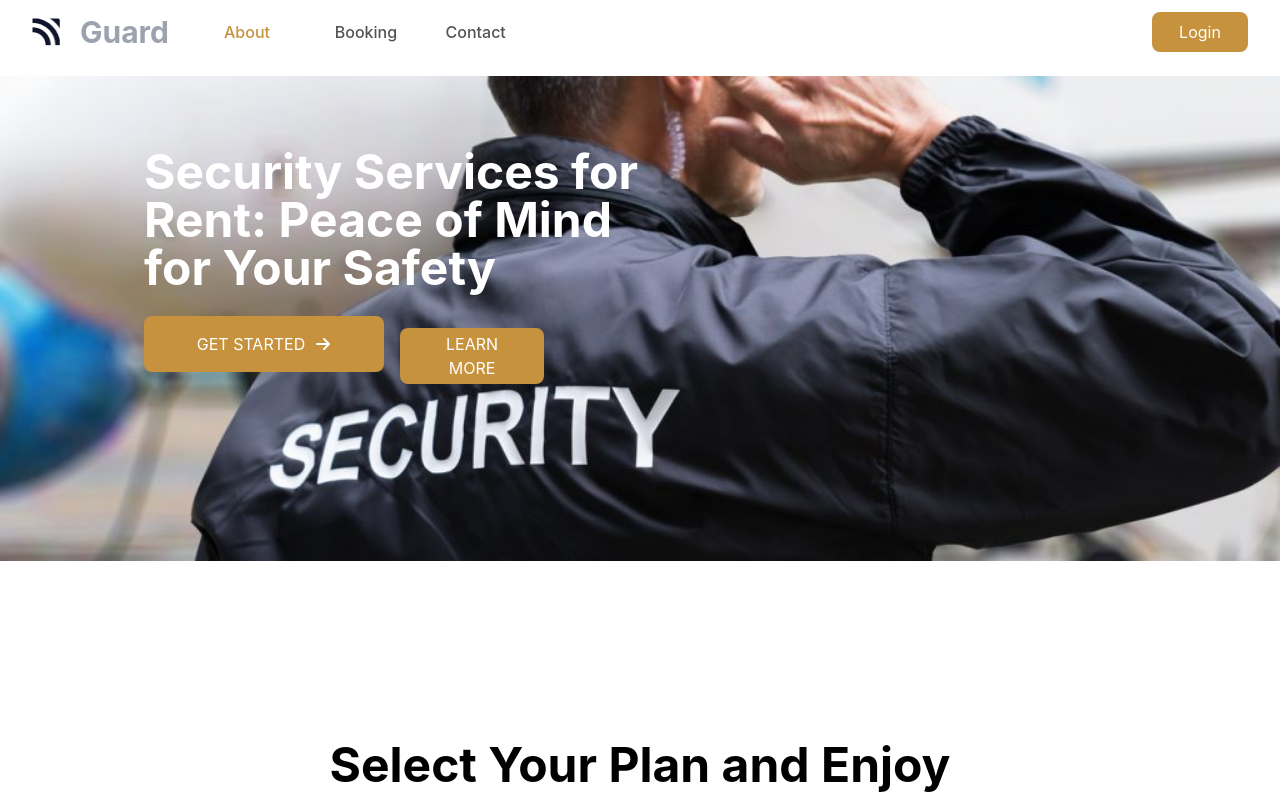
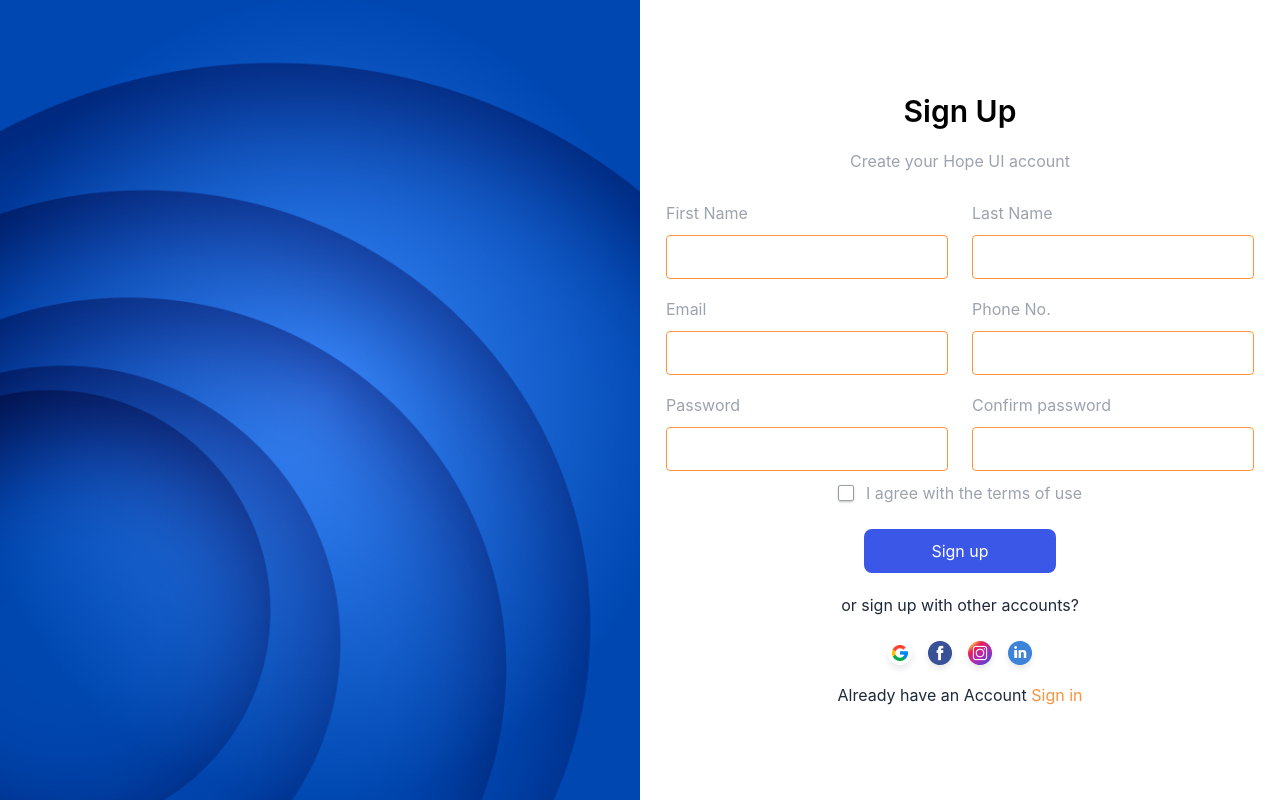
Before and after one commit to GuardSecurity/Frontend, a React (Create React App) app: page /signup in a window 1280 px wide. Shown: the top 802 px of the page. Built offline with nearby package versions, Linux system fonts and the light colour scheme.

Commit message:
Adding the signin- signup

```diff
--- a/src/App.js
+++ b/src/App.js
@@ -1,8 +1,28 @@
 import "./App.css";
-import Home from "./containers/Home";
+import { BrowserRouter, Routes, Route } from "react-router-dom";
+// import Layout from "./pages/Layout";
+
+import Home from "../Home";
+import Login from "./containers/Login";
+import SignUp from "./containers/SignUp/SignUp";
+import ResetPassword from "./containers/ResetPassword";
 
 function App() {
-  return <Home />;
+  return (
+    <BrowserRouter>
+      <Routes>
+        <Route
+          path="/"
+          //  element={<Layout />}
+        >
+          <Route index element={<Home />} />
+          <Route path="login" element={<Login />} />
+          <Route path="signup" element={<SignUp />} />
+          <Route path="reset-password" element={<ResetPassword />} />
+        </Route>
+      </Routes>
+    </BrowserRouter>
+  );
 }
 
 export default App;
--- a/src/components/Button/Button.js
+++ /dev/null
@@ -1,12 +0,0 @@
-function BaseButton({ content, className, bg = "#C7923E" }) {
-  return (
-    <button
-      type="button"
-      className={`relative flex-shrink-0 rounded-full text-white bg-[${bg}] w-24 h-10 px-6 py-2.5 rounded-lg justify-center items-center gap-2.5 inline-flex ${className}`}
-    >
-      {content}
-    </button>
-  );
-}
-
-export default BaseButton;
--- /dev/null
+++ b/src/components/Button/index.js
@@ -0,0 +1,13 @@
+function BaseButton({ content, className, onClick }) {
+  return (
+    <button
+      type="button"
+      className={`relative flex-shrink-0 text-white w-24 h-10 px-6 py-2.5 rounded-lg justify-center items-center gap-2.5 inline-flex ${className}`}
+      onClick={onClick && onClick}
+    >
+      {content}
+    </button>
+  );
+}
+
+export default BaseButton;
--- /dev/null
+++ b/src/components/Checkbox/index.js
@@ -0,0 +1,16 @@
+const CheckBox = ({ className, isChecked, label }) => {
+  const bg = isChecked ? "[#3A57E8]" : "white";
+
+  return (
+    <div class={`flex flex-wrap justify-center items-center ${className}`}>
+      <div
+        class={`w-4 h-4 bg-${bg} rounded-sm shadow border border-gray-400 justify-center items-center inline-flex`}
+      >
+        <div class="w-4 h-4 relative shadow"></div>
+      </div>
+      {label && label}
+    </div>
+  );
+};
+
+export default CheckBox;
--- /dev/null
+++ b/src/components/Input/Input.js
@@ -0,0 +1,13 @@
+function BaseInput({ label, type, classExtend, classInput }) {
+  return (
+    <div class={classExtend}>
+      <div class="text-gray-400  leading-7 mb-2">{label}</div>
+      <input
+        type={type || "text"}
+        class={`h-11 px-4 py-2 bg-white rounded border border-orange-400 ${classInput}`}
+      ></input>
+    </div>
+  );
+}
+
+export default BaseInput;
--- a/src/containers/Home/index.js
+++ b/src/containers/Home/index.js
@@ -1,5 +1,4 @@
-import logo from '../../assets/logo.png';
-import Navbar from '../../components/Navbar/Navbar';
+import Navbar from '../src/components/Navbar/Navbar';
 import securityBanner from '../../assets/securityBanner.jfif';
 import rectangle from '../../assets/rectangle.png';
 import construction from '../../assets/construction.png';
--- /dev/null
+++ b/src/containers/Login/index.js
@@ -0,0 +1,56 @@
+import BaseInput from "../../components/Input/Input";
+
+import BaseButton from "../../components/Button";
+import CheckBox from "../../components/Checkbox";
+
+import Gmail from "../../assets/Gmail.jpg";
+import Facebook from "../../assets/Facebook.png";
+import Instagram from "../../assets/Instagram.png";
+import Linkedin from "../../assets/Linkedin.png";
+import Auth_bg from "../../assets/authen_bg.png";
+import { Link } from "react-router-dom";
+
+function Login() {
+  return (
+    <div class="flex flex-wrap h-screen">
+      <div class="flex justify-center items-center flex-col h-screen w-full lg:w-1/2">
+        <div class="text-black text-3xl font-semibold leading-10">Sign In</div>
+        <div class="text-gray-400  leading-7 mt-4">
+          Sign in to stay connected.
+        </div>
+        <BaseInput classExtend="mt-4" classInput="w-96" label="Email" />
+        <BaseInput classExtend="mt-4" classInput="w-96" label="Password" />
+        <div class="flex flex-row w-96 justify-between items-center mt-2.5">
+          <CheckBox label={<p class="ml-3 text-gray-400 ">Remember me?</p>} />
+          <Link to="/reset-password">
+            <div class="text-[#C7923E]  leading-7">Forgot Password</div>
+          </Link>
+        </div>
+        <BaseButton
+          className="bg-[#3A57E8] w-48 h-11 mt-6 rounded"
+          content="Sign in"
+        />
+        <div class="text-slate-800 mt-5">or sign in with other accounts?</div>
+        <div class="flex flex-wrap mt-5">
+          <img src={Gmail} alt="icon" />
+          <img src={Facebook} alt="icon" />
+          <img src={Instagram} alt="icon" />
+          <img src={Linkedin} alt="icon" />
+        </div>
+        <div class="mt-1">
+          <span class="text-slate-800  leading-7">Don’t have an account? </span>
+          <Link to="/signup">
+            <span class="text-[#C7923E]  leading-7">
+              Click here to sign up.
+            </span>
+          </Link>
+        </div>
+      </div>
+      <div class="w-1/2 hidden lg:block">
+        <img class="w-full h-screen object-cover" src={Auth_bg} alt="bg" />
+      </div>
+    </div>
+  );
+}
+
+export default Login;
--- /dev/null
+++ b/src/containers/ResetPassword/index.js
@@ -0,0 +1,29 @@
+import BaseButton from "../../components/Button";
+
+import Auth_bg from "../../assets/authen_bg.png";
+import sendEmailSuccess from "../../assets/sendEmailSuccess.png";
+
+function SendEmailSuccess() {
+  return (
+    <div class="flex flex-wrap h-screen">
+      <div class="flex justify-center items-center flex-col h-screen w-full lg:w-1/2">
+        <img src={sendEmailSuccess} alt="Icon" />
+        <div class="text-blue-800 text-6xl font-bold mt-4">Success !</div>
+        <div class="w-96 mt-6 text-center text-slate-800 leading-7">
+          A email has been send to your email@domain.com. Please check for an
+          email from company and click on the included link to reset your
+          password.
+        </div>
+        <BaseButton
+          className="bg-[#C7923E] w-48 h-11 mt-6 rounded"
+          content="Back to home"
+        />
+      </div>
+      <div class="w-1/2 hidden lg:block">
+        <img class="w-full h-screen object-cover" src={Auth_bg} alt="bg" />
+      </div>
+    </div>
+  );
+}
+
+export default SendEmailSuccess;
--- /dev/null
+++ b/src/containers/SignUp/SignUp.js
@@ -0,0 +1,63 @@
+import { Link } from "react-router-dom";
+
+import BaseButton from "../../components/Button";
+import CheckBox from "../../components/Checkbox";
+
+import Gmail from "../../assets/Gmail.jpg";
+import Facebook from "../../assets/Facebook.png";
+import Instagram from "../../assets/Instagram.png";
+import Linkedin from "../../assets/Linkedin.png";
+import Auth_bg from "../../assets/authen_bg.png";
+import BaseInput from "../../components/Input/Input";
+
+function SignUp() {
+  return (
+    <div class="flex flex-wrap h-screen">
+      <div class="w-1/2 hidden lg:block">
+        <img class="w-full h-screen object-cover" src={Auth_bg} alt="bg" />
+      </div>
+      <div class="flex justify-center items-center flex-col h-screen w-full lg:w-1/2">
+        <div class="text-black text-3xl font-semibold leading-10">Sign Up</div>
+        <div class="text-gray-400  leading-7 mt-4">
+          Create your Hope UI account
+        </div>
+        <div class="mt-6 flex ">
+          <div class="grid grid-cols-1 md:grid-cols-2 gap-y-4 gap-x-6">
+            <BaseInput label="First Name" />
+            <BaseInput label="Last Name" />
+            <BaseInput label="Email" />
+            <BaseInput label="Phone No." />
+            <BaseInput label="Password" type="password" />
+            <BaseInput label="Confirm password" type="password" />
+          </div>
+        </div>
+        <div class="flex flex-row w-96 justify-center items-center mt-2.5">
+          <CheckBox
+            label={
+              <p class="ml-3 text-gray-400 ">I agree with the terms of use</p>
+            }
+          />
+        </div>
+        <BaseButton
+          className="bg-[#3A57E8] w-48 h-11 mt-6 rounded"
+          content="Sign up"
+        />
+        <div class="text-slate-800 mt-5">or sign up with other accounts?</div>
+        <div class="flex flex-wrap mt-5">
+          <img src={Gmail} alt="icon" />
+          <img src={Facebook} alt="icon" />
+          <img src={Instagram} alt="icon" />
+          <img src={Linkedin} alt="icon" />
+        </div>
+        <div class="mt-1">
+          <span class="text-slate-800  leading-7">Already have an Account</span>
+          <Link to="/login">
+            <span class="text-orange-400  leading-7"> Sign in</span>
+          </Link>
+        </div>
+      </div>
+    </div>
+  );
+}
+
+export default SignUp;
```
Also changed, not shown: src/containers/SendEmailSuccess/index.js (added).
